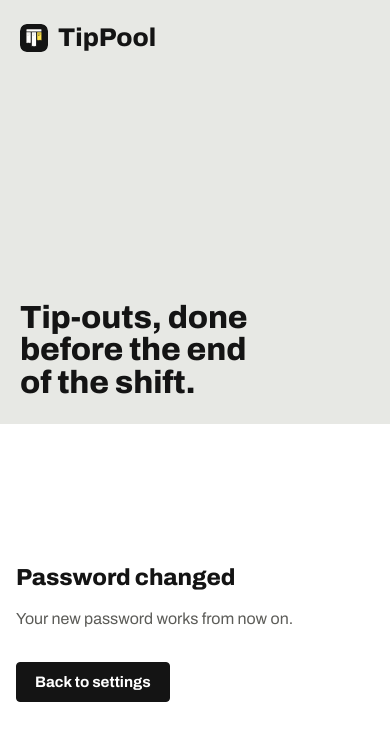
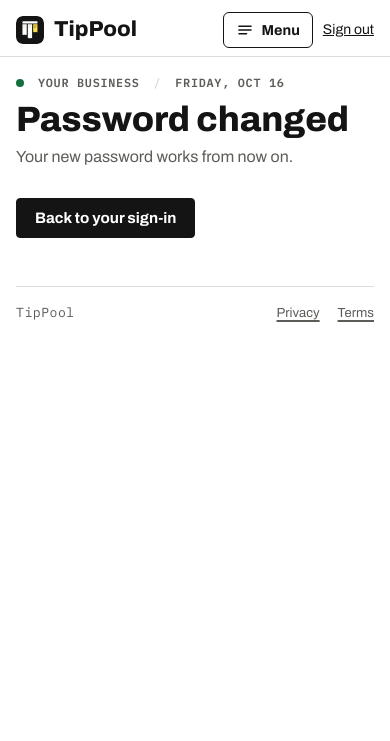
Before and after one commit to braileanuolimpiu-max/TipPool, a Django app: page /password/change/done/ in a window 390 px wide. Shown: the top 741 px of the page. Run offline with Django 5.2, Linux system fonts and the light colour scheme; the visitor is signed in with stand-in values (Sample User, id 1); data that the repository does not hold is empty; parts of the project's set-up code (start-up, migrations or seed data) failed here and were passed over.

Commit message:
Audit fixes, layout: names stay visible on phone close-outs, long emails and names wrap, staff page folds older receipts, demo tour stays clear of save bars and opens by itself once, ten tabs fit, tab names for icon-only tabs, empty team state, columns keep their own height, phone-friendly usual week, currency shown in tip inputs, hours as 2h 22m, password change inside the app

```diff
--- a/templates/app.html
+++ b/templates/app.html
@@ -24,39 +24,39 @@
 <div class="rail" id="main-nav">
   <nav aria-label="Main">
     {% if locations|length > 1 %}
-    <a class="ticket" href="{% url 'overview' %}" {% if u == 'overview' %}aria-current="page"{% endif %}>
+    <a class="ticket" href="{% url 'overview' %}" {% if u == 'overview' %}aria-current="page"{% endif %} title="All locations">
       <svg viewBox="0 0 24 24" fill="none" stroke="currentColor" stroke-width="2" stroke-linecap="round"><rect x="3" y="3" width="7" height="7" rx="1"/><rect x="14" y="3" width="7" height="7" rx="1"/><rect x="3" y="14" width="7" height="7" rx="1"/><rect x="14" y="14" width="7" height="7" rx="1"/></svg>
       <span class="label">All locations</span></a>
     {% endif %}
-    <a class="ticket" href="{% url 'dashboard' %}" {% if u == 'dashboard' %}aria-current="page"{% endif %}>
+    <a class="ticket" href="{% url 'dashboard' %}" {% if u == 'dashboard' %}aria-current="page"{% endif %} title="Current shift">
       <svg viewBox="0 0 24 24" fill="none" stroke="currentColor" stroke-width="2" stroke-linecap="round"><circle cx="12" cy="12" r="8"/><path d="M12 8v4l2.5 1.5"/></svg>
       <span class="label">Current shift</span></a>
-    <a class="ticket" href="{% url 'close_night' %}" {% if u == 'close_night' or u == 'close_night_pk' or u == 'review' or u == 'payout_status' %}aria-current="page"{% endif %}>
+    <a class="ticket" href="{% url 'close_night' %}" {% if u == 'close_night' or u == 'close_night_pk' or u == 'review' or u == 'payout_status' %}aria-current="page"{% endif %} title="Close out">
       <svg viewBox="0 0 24 24" fill="none" stroke="currentColor" stroke-width="2" stroke-linecap="round" stroke-linejoin="round"><path d="M6 3h12v18l-3-2-3 2-3-2-3 2z"/><path d="M9 8h6M9 12h6"/></svg>
       <span class="label">Close out</span></a>
-    <a class="ticket" href="{% url 'history' %}" {% if u == 'history' %}aria-current="page"{% endif %}>
+    <a class="ticket" href="{% url 'history' %}" {% if u == 'history' %}aria-current="page"{% endif %} title="Past shifts">
       <svg viewBox="0 0 24 24" fill="none" stroke="currentColor" stroke-width="2" stroke-linecap="round"><path d="M4 5h16M4 10h16M4 15h10M4 20h7"/></svg>
       <span class="label">Past shifts</span></a>
     {% if not is_lead %}
-    <a class="ticket" href="{% url 'reports' %}" {% if u == 'reports' %}aria-current="page"{% endif %}>
+    <a class="ticket" href="{% url 'reports' %}" {% if u == 'reports' %}aria-current="page"{% endif %} title="Reports">
       <svg viewBox="0 0 24 24" fill="none" stroke="currentColor" stroke-width="2" stroke-linecap="round"><path d="M4 20V10M10 20V4M16 20v-7M22 20H2"/></svg>
       <span class="label">Reports</span></a>{% endif %}
-    <a class="ticket" href="{% url 'messages_page' %}" {% if u == 'messages_page' %}aria-current="page"{% endif %}>
+    <a class="ticket" href="{% url 'messages_page' %}" {% if u == 'messages_page' %}aria-current="page"{% endif %} title="Messages">
       <svg viewBox="0 0 24 24" fill="none" stroke="currentColor" stroke-width="2" stroke-linecap="round" stroke-linejoin="round"><path d="M4 5h16v11H9l-5 4z"/></svg>
       <span class="label">Messages</span>{% if open_messages %}<span class="badge" aria-label="{{ open_messages }} open">{{ open_messages }}</span>{% endif %}</a>
     {% if not is_lead %}
-    <a class="ticket" href="{% url 'staff_list' %}" {% if u == 'staff_list' %}aria-current="page"{% endif %}>
+    <a class="ticket" href="{% url 'staff_list' %}" {% if u == 'staff_list' %}aria-current="page"{% endif %} title="Team">
       <svg viewBox="0 0 24 24" fill="none" stroke="currentColor" stroke-width="2" stroke-linecap="round"><circle cx="9" cy="8" r="3.5"/><path d="M2.5 20c.8-3.5 3.4-5.5 6.5-5.5s5.7 2 6.5 5.5M16 4.5a3.5 3.5 0 0 1 0 7M18 14.8c2 .7 3.2 2.5 3.5 5.2"/></svg>
       <span class="label">Team</span></a>{% endif %}
     {% if not is_lead %}
-    <a class="ticket" href="{% url 'rules' %}" {% if u == 'rules' %}aria-current="page"{% endif %}>
+    <a class="ticket" href="{% url 'rules' %}" {% if u == 'rules' %}aria-current="page"{% endif %} title="Tip rules">
       <svg viewBox="0 0 24 24" fill="none" stroke="currentColor" stroke-width="2" stroke-linecap="round"><path d="M12 3a9 9 0 1 0 9 9h-9z"/><path d="M15 3.5A9 9 0 0 1 20.5 9H15z"/></svg>
       <span class="label">Tip rules</span></a>{% endif %}
-    <a class="ticket" href="{% url 'qr_page' %}" {% if u == 'qr_page' %}aria-current="page"{% endif %}>
+    <a class="ticket" href="{% url 'qr_page' %}" {% if u == 'qr_page' %}aria-current="page"{% endif %} title="QR codes">
       <svg viewBox="0 0 24 24" fill="none" stroke="currentColor" stroke-width="2"><rect x="3" y="3" width="7" height="7" rx="1"/><rect x="14" y="3" width="7" height="7" rx="1"/><rect x="3" y="14" width="7" height="7" rx="1"/><path d="M14 14h3v3h-3zM20 14v.01M14 20h.01M17 20h4v-3"/></svg>
       <span class="label">QR codes</span></a>
     {% if not is_lead %}
-    <a class="ticket" href="{% url 'settings' %}" {% if u == 'settings' %}aria-current="page"{% endif %}>
+    <a class="ticket" href="{% url 'settings' %}" {% if u == 'settings' %}aria-current="page"{% endif %} title="Settings">
       <svg viewBox="0 0 24 24" fill="none" stroke="currentColor" stroke-width="2" stroke-linecap="round"><path d="M4 7h10M18 7h2M4 17h4M12 17h8"/><circle cx="16" cy="7" r="2"/><circle cx="10" cy="17" r="2"/></svg>
       <span class="label">Settings</span></a>{% endif %}
   </nav>
--- a/templates/registration/password_change_done.html
+++ b/templates/registration/password_change_done.html
@@ -1,7 +1,6 @@
-{% extends "registration/_auth_simple.html" %}
+{% extends "app.html" %}
 {% block title %}Password changed{% endblock %}
-{% block panel %}
-<h2>Password changed</h2>
-<p class="muted">Your new password works from now on.</p>
-<a class="btn btn-primary" href="{% url 'settings' %}#signin">Back to settings</a>
+{% block content %}
+<header class="page-head"><div><h1>Password changed</h1><p>Your new password works from now on.</p></div></header>
+<a class="btn btn-primary" href="{% url 'two_step' %}">Back to your sign-in</a>
 {% endblock %}
--- a/tips/templates/tips/close_night.html
+++ b/tips/templates/tips/close_night.html
@@ -40,12 +40,12 @@
         </div>
       </li>
       {% empty %}
-      <li class="muted">Your team list is empty. <a href="{% url 'staff_list' %}">Add your team</a> first.</li>
+      <li class="muted empty-row">Your team list is empty. <a href="{% url 'staff_list' %}">Add your team</a> first.</li>
       {% endfor %}
     </ul>
     <div class="sticky-bar">
       {% if night.status == "open" %}<button class="btn btn-secondary" name="save_roster">Save for later</button>{% else %}<span class="small muted">You can change this after checking the split.</span>{% endif %}
-      <button class="btn btn-primary" {% if not rule_set and night.pool_total %}disabled{% endif %}>{% if night.status == "open" %}Close out and calculate{% else %}Calculate the split{% endif %}</button>
+      <button class="btn btn-primary" {% if not rows or not rule_set and night.pool_total %}disabled{% endif %}>{% if night.status == "open" %}Close out and calculate{% else %}Calculate the split{% endif %}</button>
     </div>
   </form>
 
--- a/tips/templates/tips/dashboard.html
+++ b/tips/templates/tips/dashboard.html
@@ -34,7 +34,7 @@
         {% for e in on_clock %}
         <li><span class="avatar" aria-hidden="true">{{ e.staff.name|slice:":1" }}</span>
           <div style="flex:1;min-width:0"><strong>{{ e.staff.name }}</strong>
-            <div class="small muted">since {{ e.started_at|time:"g:i A" }} · {{ e.hours.normalize }} h so far</div></div>
+            <div class="small muted">since {{ e.started_at|time:"g:i A" }} · {{ e.hours|hm }} so far</div></div>
           <form method="post" action="{% url 'clock_out_for' e.pk %}">{% csrf_token %}
             <button class="btn btn-quiet small" title="For someone who forgot to clock out">Clock out</button></form>
         </li>
--- a/tips/templates/tips/messages.html
+++ b/tips/templates/tips/messages.html
@@ -36,7 +36,7 @@
 </section>
 {% endif %}
 
-<div class="split-2">
+<div class="split-2 top">
   <section class="panel">
     <div class="panel-head"><h2>Open</h2><span class="small muted">{{ open|length }}</span></div>
     <ul class="rows msg-list">
--- a/tips/templates/tips/my_tips.html
+++ b/tips/templates/tips/my_tips.html
@@ -73,6 +73,7 @@
   </section>
 
   {% for s in shares %}
+  {% if forloop.counter == 6 %}<details class="older-receipts"><summary>Older shifts ({{ shares|length|add:"-5" }})</summary>{% endif %}
   <div class="receipt-wrap" style="width:100%;margin-bottom:22px">
     <div class="receipt">
       <div class="head"><h2>Tips receipt</h2><p>{% if several %}{{ s.night.location.display_name }} · {% endif %}{{ s.night.date|date:"l, M j, Y" }}</p></div>
@@ -107,6 +108,7 @@
       {% endif %}
     </div>
   </div>
+  {% if forloop.last and forloop.counter > 5 %}</details>{% endif %}
   {% empty %}
   <div class="receipt-wrap" style="width:100%"><div class="receipt"><p style="margin:0;text-align:center">No tips yet. After the next close-out, your share and how it was calculated show up here.</p></div></div>
   {% endfor %}
--- a/tips/templates/tips/qr_page.html
+++ b/tips/templates/tips/qr_page.html
@@ -53,7 +53,7 @@
 
 
 {% if people %}
-<section class="print-people">
+<section class="print-people qr-people-head">
   <div class="row-head no-print">
     <h2>Personal codes</h2>
     <a class="btn btn-secondary" href="{% url 'qr_print' %}?codes=people&layout=card&copies=1">Print personal cards</a>
--- a/tips/templates/tips/staff_list.html
+++ b/tips/templates/tips/staff_list.html
@@ -4,7 +4,7 @@
 <header class="page-head">
   <div><h1>Team</h1><p>Tips are paid to each person's PayPal email. Everyone also has a private page with their own tips.</p></div>
 </header>
-<div class="split-2">
+<div class="split-2 top">
   <div class="stack">
   <section class="panel">
     {% if staff %}
@@ -15,7 +15,7 @@
         <div style="flex:1;min-width:0">
           <strong>{{ m.staff.name }}</strong>{% if not m.active %} <span class="small muted">{{ m.role_name }}</span>{% endif %}
           {% if m.staff.payout_confirmed_at %}<span class="conf ok" title="They confirmed where they're paid on their tips page">✓ confirmed</span>{% else %}<span class="conf wait" title="They haven't confirmed where they're paid yet">not confirmed</span>{% endif %}
-          <div class="small muted" style="overflow:hidden;text-overflow:ellipsis;white-space:nowrap">{{ m.staff.payout_to }}</div>
+          <div class="small muted" style="overflow:hidden;text-overflow:ellipsis;white-space:nowrap" title="{{ m.staff.payout_to }}">{{ m.staff.payout_to }}</div>
         </div>
         {% if m.active %}<form method="post" action="{% url 'staff_role' m.pk %}" class="role-pick">{% csrf_token %}
           <select name="default_role" aria-label="{{ m.staff.name }}'s usual role" onchange="this.form.submit()">
--- a/tips/tour.py
+++ b/tips/tour.py
@@ -35,7 +35,7 @@ def steps(request, business, location):
         {"title": "Check yesterday's split", "url": review_url, "done": "review" in seen or paid,
          "text": "AI turned the house rules into exact shares and explains each one. The close-out check looks "
                  "for anything odd before money moves."},
-        {"title": "Answer the team", "url": reverse("messages_page"), "done": answered or "messages_page" in seen,
+        {"title": "Answer the team", "url": reverse("messages_page"), "done": answered,
          "text": "John says he stayed late. A flagged shift is never paid automatically."},
         {"title": "Pay everyone in one click", "url": review_url + "#pay-form", "done": paid,
          "text": "Approve the split: one PayPal Payouts batch pays the whole team (sandbox money)."},
```
Also changed, not shown: static/css/app.css (+36 -0 lines), templates/_demo_tour.html (+11 -3 lines), templates/registration/password_change_form.html (+5 -6 lines), tips/templatetags/money.py (+11 -0 lines).
